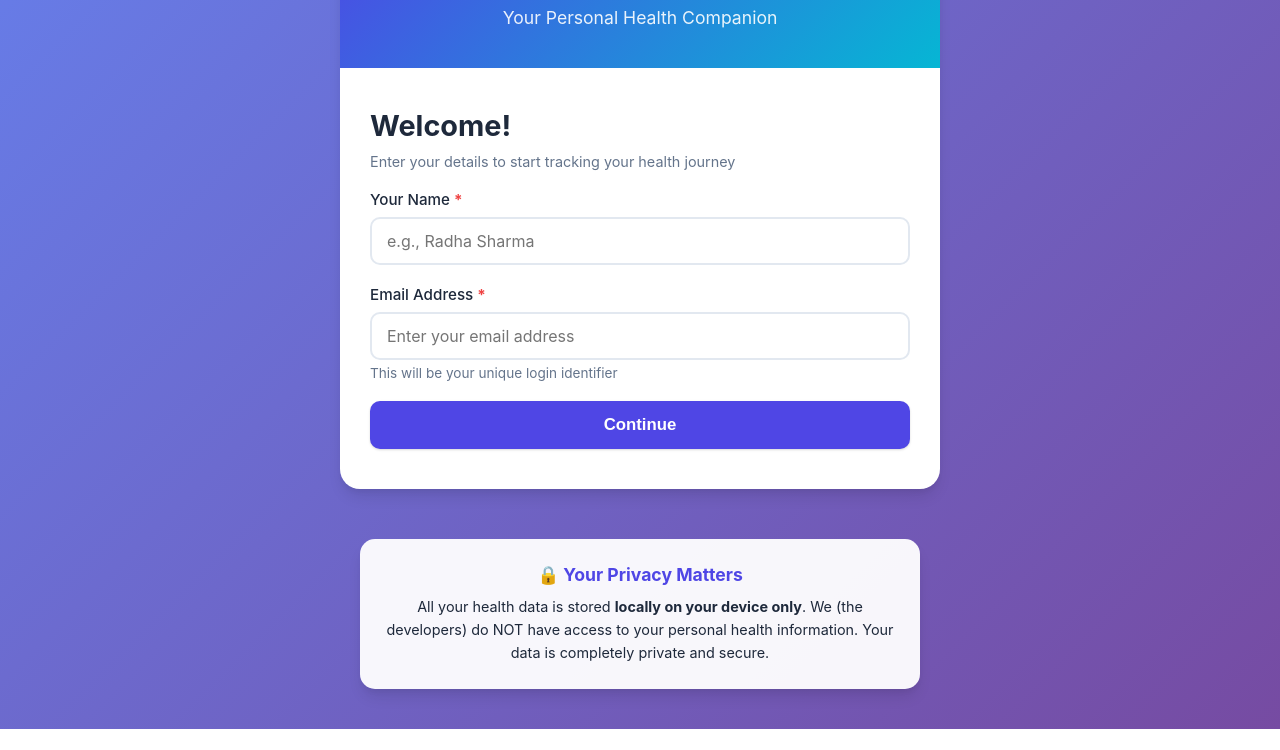
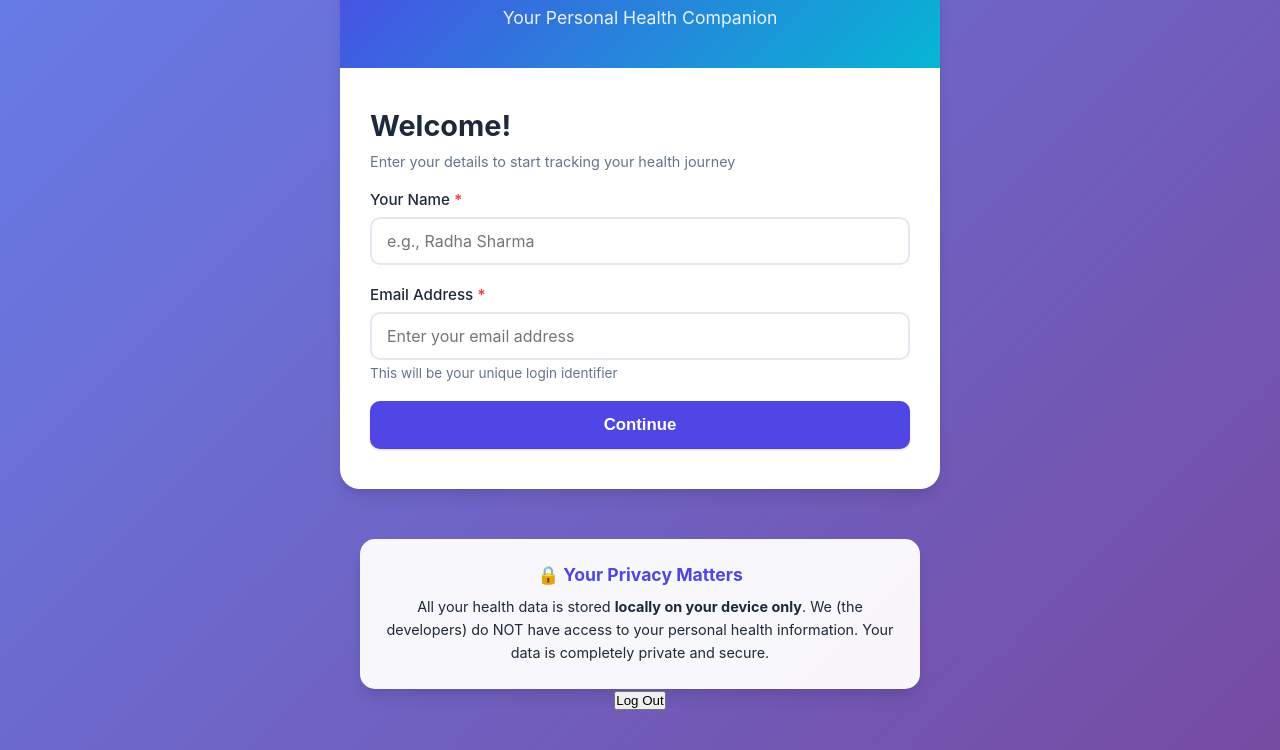
Before and after one commit to drpranavjindal-jpg/healthtracker, a plain HTML site: page auth.html in a window 1280 px wide. Shown: the part 112-862 px from the top of the page. Before the commit the page ends 841 px from the top, so only its background shows below. Drawn offline with Linux system fonts and the light colour scheme.

Commit message:
fix: correct script source to script.js and break out logout button

```diff
--- a/auth.html
+++ b/auth.html
@@ -107,6 +107,7 @@
                 <h4>🔒 Your Privacy Matters</h4>
                 <p>All your health data is stored <strong>locally on your device only</strong>. We (the developers) do NOT have access to your personal health information. Your data is completely private and secure.</p>
             </div>
+<button onclick="clearActiveSession()" class="logout-btn">Log Out</button>
         </footer>
     </div>
 
```
